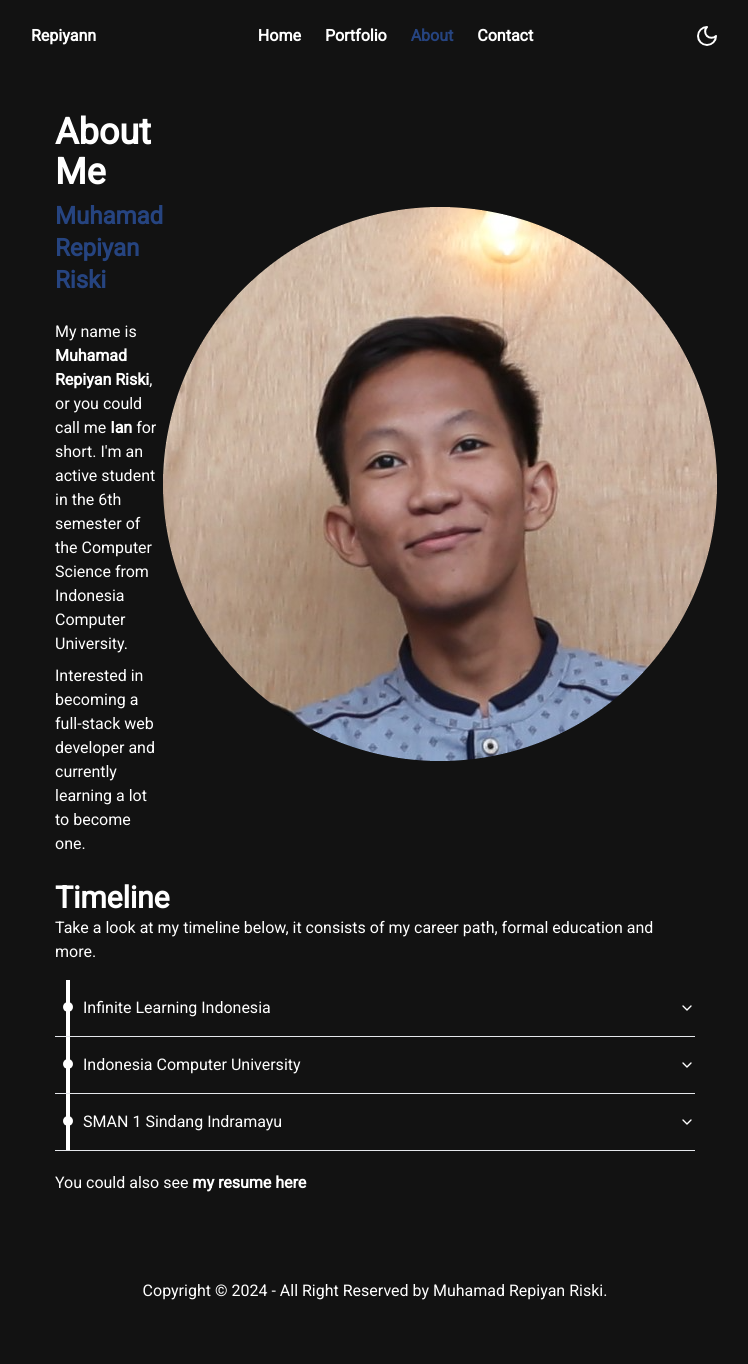
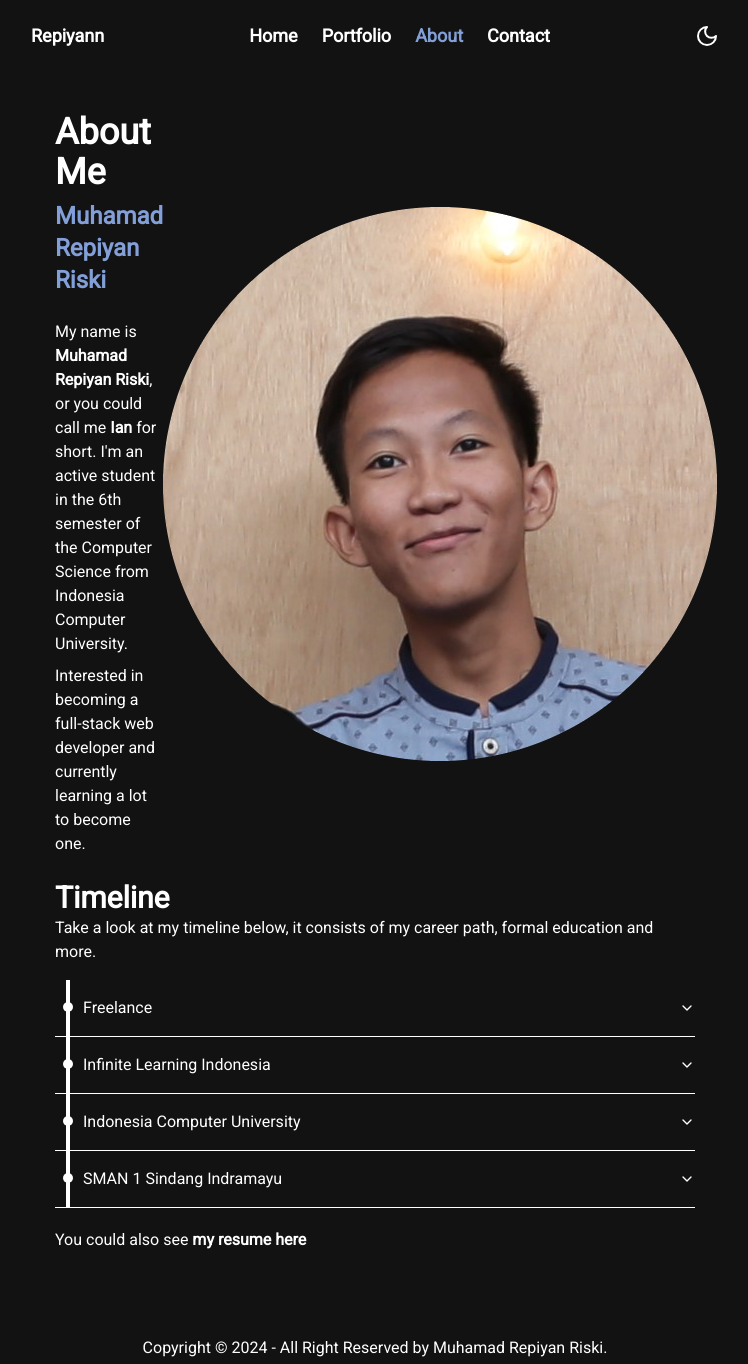
Before and after one commit to repiyann/MyPortfolio, a Next.js app: page /about in a window 1280 px wide. Shown: the whole page, without its empty margins (265-1013 px from the left). Before the commit the page ends 1307 px from the top, so only its background shows below. Built offline with nearby package versions, Linux system fonts and the light colour scheme.

Commit message:
fix(about and contrast)

```diff
--- a/src/app/about/page.tsx
+++ b/src/app/about/page.tsx
@@ -14,7 +14,7 @@ export default function page() {
 			<div className="mt-5 flex flex-col-reverse items-center justify-between md:flex-row">
 				<div>
 					<h1 className="text-4xl font-bold dark:text-white"> About Me </h1>
-					<h2 className="text-2xl font-semibold text-[#264480] mt-2"> Muhamad Repiyan Riski </h2>
+					<h2 className="text-2xl font-semibold text-[#264480] dark:text-[#839FD8] mt-2"> Muhamad Repiyan Riski </h2>
 					<br />
 					<p className="dark:text-white">
 						My name is <b>Muhamad Repiyan Riski</b>, or you could call me <b>Ian</b> for short. I&apos;m an active
@@ -40,20 +40,27 @@ export default function page() {
 			<div className="mt-4">
 				<Accordion type="multiple">
 					<AccordionItem value="item-1">
+						<AccordionTrigger className="dark:text-white pl-7">Freelance</AccordionTrigger>
+						<AccordionContent className="dark:text-white">
+							<p className="text-gray-500 pl-7">Jun 2024 - Jul 2024</p>
+							<p className="pl-7">Frontend Developer Freelance</p>
+						</AccordionContent>
+					</AccordionItem>
+					<AccordionItem value="item-2">
 						<AccordionTrigger className="dark:text-white pl-7">Infinite Learning Indonesia</AccordionTrigger>
 						<AccordionContent className="dark:text-white">
 							<p className="text-gray-500 pl-7">Feb 2024 - Jul 2024</p>
 							<p className="pl-7">Study Independent Kampus Merdeka Batch 6</p>
 						</AccordionContent>
 					</AccordionItem>
-					<AccordionItem value="item-2">
+					<AccordionItem value="item-3">
 						<AccordionTrigger className="dark:text-white pl-7">Indonesia Computer University</AccordionTrigger>
 						<AccordionContent className="dark:text-white">
 							<p className="text-gray-500 pl-7">2021 - Present</p>
 							<p className="pl-7">Majored in Computer Science</p>
 						</AccordionContent>
 					</AccordionItem>
-					<AccordionItem value="item-3">
+					<AccordionItem value="item-4">
 						<AccordionTrigger className="dark:text-white pl-7">SMAN 1 Sindang Indramayu</AccordionTrigger>
 						<AccordionContent className="dark:text-white">
 							<p className="text-gray-500 pl-7">2018 - 2021</p>
--- a/src/app/page.tsx
+++ b/src/app/page.tsx
@@ -8,7 +8,7 @@ export default function Home() {
 			<div className="col-start-1 col-end-1 m-auto text-center md:text-left">
 				<header>
 					<h1 className="text-[33px] font-bold dark:text-white">Muhamad Repiyan Riski</h1>
-					<h2 className="text-2xl font-medium text-[#264480]">Student & Full-Stack Developer</h2>
+					<h2 className="text-2xl font-medium text-[#264480] dark:text-[#839FD8]">Student & Full-Stack Developer</h2>
 				</header>
 				<p className="text-lg mt-3 dark:text-white">Welcome to my personal website</p>
 			</div>
--- a/src/components/organism/Navbar.tsx
+++ b/src/components/organism/Navbar.tsx
@@ -42,7 +42,7 @@ export default function Navbar() {
 					: 'lg:px-72 transition-all duration-300'
 			}`}
 		>
-			<h1 className="hidden md:block md:mx-2">
+			<h1 className="hidden text-lg md:block md:mx-2">
 				<Link
 					className="font-semibold dark:text-white"
 					href="/"
@@ -52,17 +52,17 @@ export default function Navbar() {
 			</h1>
 			<div className="flex items-center mx-3 md:hidden">
 				<Sheet open={isSheetOpen} onOpenChange={setIsSheetOpen}>
-					<SheetTrigger>
+					<SheetTrigger aria-label='Open Sheet'>
 						<Menu className="dark:text-white" />
 					</SheetTrigger>
 					<SheetContent>
 						<SheetHeader>
-							<SheetTitle>Repiyann</SheetTitle>
+							<SheetTitle className='text-2xl pb-3'>Repiyann</SheetTitle>
 							<SheetDescription>
 								<Link
 									href={'/'}
 									onClick={closeSheet}
-									className={`text-base ${activePage === '/' ? 'text-[#264480]' : 'dark:text-white'}`}
+									className={`text-lg font-semibold ${activePage === '/' ? 'text-[#264480] dark:text-[#839FD8]' : 'dark:text-white'}`}
 								>
 									Home
 								</Link>
@@ -71,7 +71,7 @@ export default function Navbar() {
 								<Link
 									href={'/portfolio'}
 									onClick={closeSheet}
-									className={`text-base ${activePage === '/portfolio' ? 'text-[#264480]' : 'dark:text-white'}`}
+									className={`text-lg font-semibold ${activePage === '/portfolio' ? 'text-[#264480] dark:text-[#839FD8]' : 'dark:text-white'}`}
 								>
 									Portfolio
 								</Link>
@@ -80,7 +80,7 @@ export default function Navbar() {
 								<Link
 									href={'/about'}
 									onClick={closeSheet}
-									className={`text-base ${activePage === '/about' ? 'text-[#264480]' : 'dark:text-white'}`}
+									className={`text-lg font-semibold ${activePage === '/about' ? 'text-[#264480] dark:text-[#839FD8]' : 'dark:text-white'}`}
 								>
 									About
 								</Link>
@@ -89,7 +89,7 @@ export default function Navbar() {
 								<Link
 									href={'/contact'}
 									onClick={closeSheet}
-									className={`text-base ${activePage === '/contact' ? 'text-[#264480]' : 'dark:text-white'}`}
+									className={`text-lg font-semibold ${activePage === '/contact' ? 'text-[#264480] dark:text-[#839FD8]' : 'dark:text-white'}`}
 								>
 									Contact
 								</Link>
@@ -99,12 +99,12 @@ export default function Navbar() {
 				</Sheet>
 			</div>
 			<nav>
-				<ul className="hidden md:flex md:justify-between md:relative gap-2">
+				<ul className="hidden text-lg md:flex md:justify-between md:relative gap-2">
 					<li>
 						<Link
 							className={`font-semibold px-2 py-1 ${
 								activePage === '/'
-									? 'text-[#264480] hover:bg-[#dde6fa] dark:hover:bg-[#1b1c1f] hover:rounded-md'
+									? 'text-[#264480] dark:text-[#839FD8] hover:bg-[#dde6fa] dark:hover:bg-[#1b1c1f] hover:rounded-md'
 									: 'dark:text-white hover:bg-[#dde6fa] dark:hover:bg-[#1b1c1f] hover:rounded-md'
 							}`}
 							href="/"
@@ -116,7 +116,7 @@ export default function Navbar() {
 						<Link
 							className={`font-semibold px-2 py-1 ${
 								activePage === '/portfolio'
-									? 'text-[#264480] hover:bg-[#dde6fa] dark:hover:bg-[#1b1c1f] hover:rounded-md'
+									? 'text-[#264480] dark:text-[#839FD8] hover:bg-[#dde6fa] dark:hover:bg-[#1b1c1f] hover:rounded-md'
 									: 'dark:text-white hover:bg-[#dde6fa] dark:hover:bg-[#1b1c1f] hover:rounded-md'
 							}`}
 							href="/portfolio"
@@ -128,7 +128,7 @@ export default function Navbar() {
 						<Link
 							className={`font-semibold px-2 py-1 ${
 								activePage === '/about'
-									? 'text-[#264480] hover:bg-[#dde6fa] dark:hover:bg-[#1b1c1f] hover:rounded-md'
+									? 'text-[#264480] dark:text-[#839FD8] hover:bg-[#dde6fa] dark:hover:bg-[#1b1c1f] hover:rounded-md'
 									: 'dark:text-white hover:bg-[#dde6fa] dark:hover:bg-[#1b1c1f] hover:rounded-md'
 							}`}
 							href="/about"
@@ -140,7 +140,7 @@ export default function Navbar() {
 						<Link
 							className={`font-semibold px-2 py-1 ${
 								activePage === '/contact'
-									? 'text-[#264480] hover:bg-[#dde6fa] dark:hover:bg-[#1b1c1f] hover:rounded-md'
+									? 'text-[#264480] dark:text-[#839FD8] hover:bg-[#dde6fa] dark:hover:bg-[#1b1c1f] hover:rounded-md'
 									: 'dark:text-white hover:bg-[#dde6fa] dark:hover:bg-[#1b1c1f] hover:rounded-md'
 							}`}
 							href="/contact"
@@ -151,7 +151,7 @@ export default function Navbar() {
 				</ul>
 			</nav>
 			<DropdownMenu>
-				<DropdownMenuTrigger className="dark:text-white px-2 py-1 hover:bg-[#dde6fa] dark:hover:bg-[#1b1c1f] hover:rounded-md">
+				<DropdownMenuTrigger aria-label='Open Theme Dropdown' className="dark:text-white px-2 py-1 hover:bg-[#dde6fa] dark:hover:bg-[#1b1c1f] hover:rounded-md">
 					<Moon className="dark:block hidden" />
 					<Sun className="block dark:hidden" />
 				</DropdownMenuTrigger>
--- a/src/components/ui/accordion.tsx
+++ b/src/components/ui/accordion.tsx
@@ -20,7 +20,12 @@ const AccordionItem = React.forwardRef<
 		</div>
 		<AccordionPrimitive.Item
 			ref={ref}
-			className={cn('border-b', className)}
+			className={cn(
+				'border-b',
+				'dark:border-white',
+				'border-black',
+				className
+			)}
 			{...props}
 		/>
 	</div>
```
